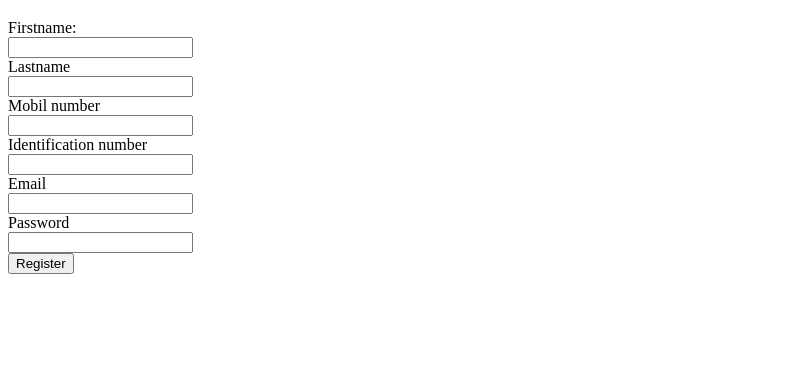
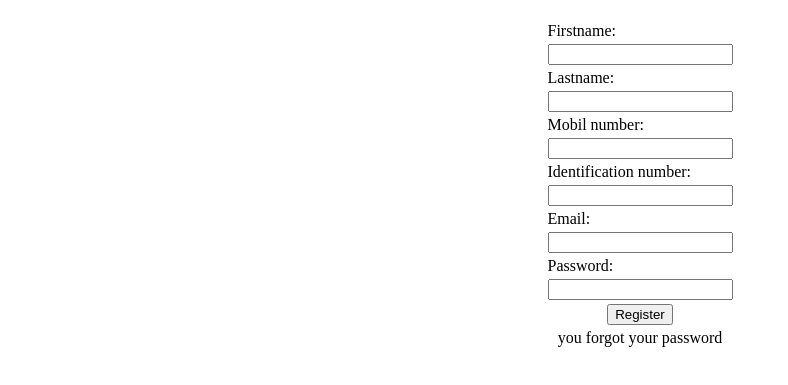
Before and after one commit to mariaguerra2326-gif/market.app, a plain HTML site: page src/signup.html in a window 1280 px wide. Shown: the part 61-446 px from the top of the page, without its empty margins (0-788 px from the left). Drawn offline with Linux system fonts and the light colour scheme.

Commit message:
creacion de sign y signup y logo

```diff
--- a/src/signup.html
+++ b/src/signup.html
@@ -8,19 +8,24 @@
 </head>
 <body>
     <center><h1>Register</h1></center>
-    <label>Firstname:</label><br>
-    <input type="text"><br>
-    <label>Lastname</label><br>
-    <input type="text"><br>
-     <label>Mobil number</label><br>
-     <input type="text"><br>
-     <label>Identification number</label><br>
-     <input type="text"><br>
-     <label>Email</label><br>
-     <input type="email"><br>
-     <label>Password</label><br>
-     <input type="password"><br>
-     <!--input type="submit" value="Register"> -->
-     <button>Register</button>
+    <table border="0" align="center">
+        <tr><td><label>Firstname:</label></td></tr>
+        <tr><td><input type="text"><br></label></td></tr>
+        <tr><td><label>Lastname:</label></td></tr>
+        <tr><td><input type="text"><br></label></td></tr>
+        <tr><td><label>Mobil number:</label></td></tr>
+        <tr><td><input type="text"><br></label></td></tr>
+        <tr><td><label>Identification number:</label></td></tr>
+        <tr><td><input type="text"><br></label></td></tr>
+        <tr><td><label>Email:</label></td></tr>
+        <tr><td><input type="email"><br></label></td></tr>
+        <tr><td><label>Password:</label></td></tr>
+        <tr><td><input type="password"><br></label></td></tr>
+        <tr><td align="center"><button>Register</button></label></td>
+         <tr><td align="center"><label>you forgot your password</label></td></tr>
+
+    </table>
+    <!--input type="submit" value="Register"> -->
+
 </body>
 </html>
```
